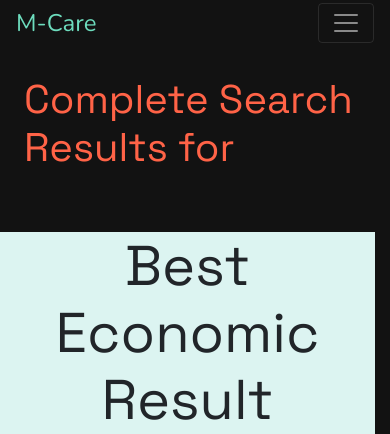
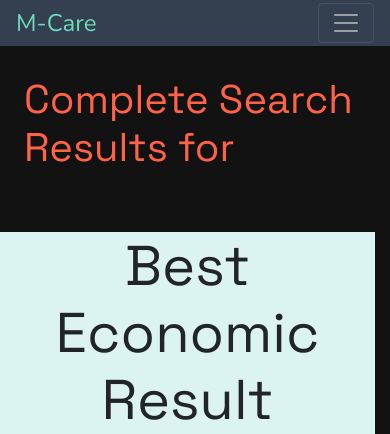
Before and after one commit to iamajitsingh/django3-MCARE, a Django app: template search/templates/search/allshow.html in a window 390 px wide. Shown: the top 434 px of the page. Run offline with Django 3.2, Linux system fonts and the light colour scheme; the template is opened without the code that fills it, so the values that code supplies are empty; some libraries are stand-ins or nearby versions.

Commit message:
Updated nav bug for mobile devices

```diff
--- a/search/static/custom.css
+++ b/search/static/custom.css
@@ -77,3 +77,10 @@
 background:black;
 color:white
 }
+
+
+@media (max-width: 800px) {
+    .navbar {
+        background: #343F4F;
+    }
+}
```
